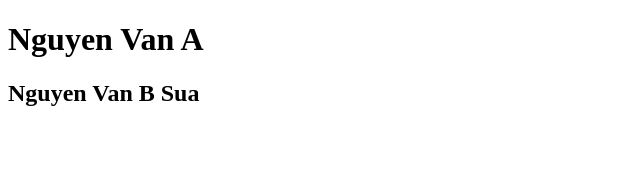
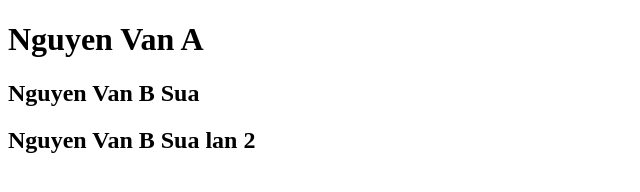
Before and after one commit to BuyingPrism8602/teamAB, a plain HTML site: page index.html in a window 1280 px wide. Shown: the whole page, without its empty margins (0-640 px from the left). Drawn offline with Linux system fonts and the light colour scheme.

Commit message:
3. B sua lan 2

```diff
--- a/index.html
+++ b/index.html
@@ -8,5 +8,6 @@
   <body>
     <h1>Nguyen Van A</h1>
     <h2>Nguyen Van B Sua</h2>
+    <h2>Nguyen Van B Sua lan 2</h2>
   </body>
 </html>
```
